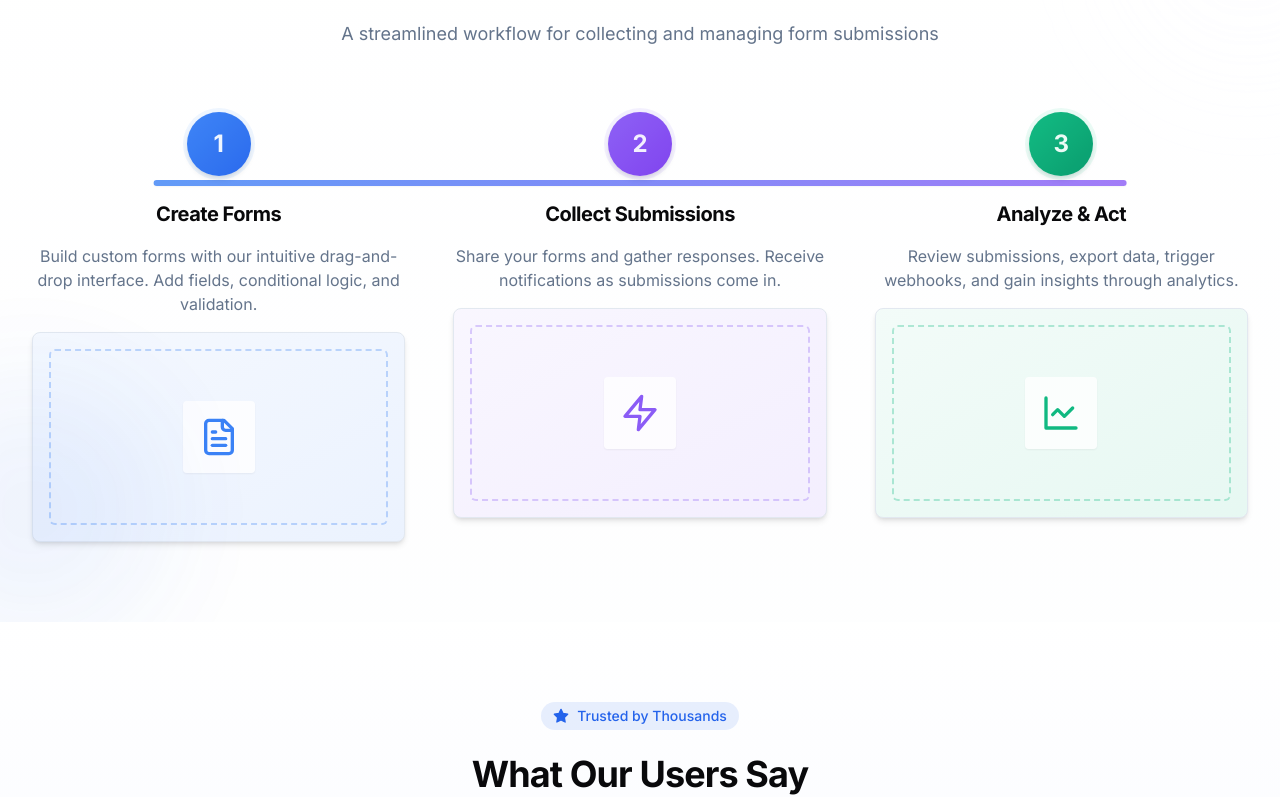
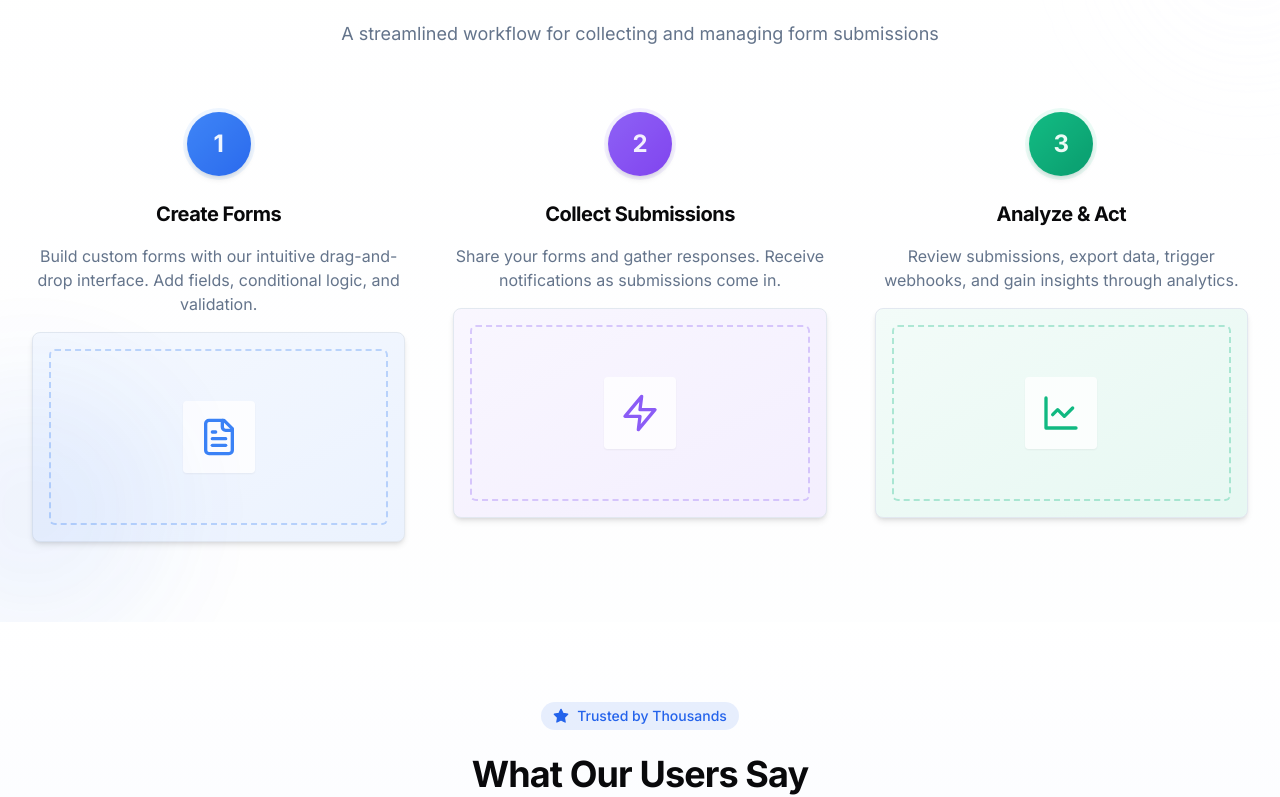
Before and after one commit to Avinash-jetwani/formatic-unified, a Next.js app in the folder frontend/: page / in a window 1280 px wide. Shown: the part 2931-3728 px from the top of the page. Built offline with nearby package versions, Linux system fonts and the light colour scheme.

Commit message:
Remove connecting line from How Formatic Works section as requested

```diff
--- a/frontend/src/app/page.tsx
+++ b/frontend/src/app/page.tsx
@@ -948,14 +948,10 @@ export default function HomePage() {
               </p>
             </motion.div>
 
-            <div className="relative">
-              {/* Connecting line with animated gradient (visible on md+ screens) */}
-              <div className="hidden md:block absolute top-[68px] left-1/2 w-[80%] -translate-x-1/2 z-0">
-                <div className="h-1.5 w-full bg-gradient-to-r from-blue-500 via-violet-500 to-emerald-500 animate-gradient-flow bg-[length:200%_auto] rounded-full shadow-sm opacity-80"></div>
-                <div className="h-0.5 w-full bg-white/20 dark:bg-white/10 rounded-full mt-0.5"></div>
-              </div>
+                          <div className="relative">
+                {/* Connecting line removed as requested */}
 
-              <motion.div
+                <motion.div
                 className="grid grid-cols-1 md:grid-cols-3 gap-12"
                 initial="hidden"
                 whileInView="visible"
```
